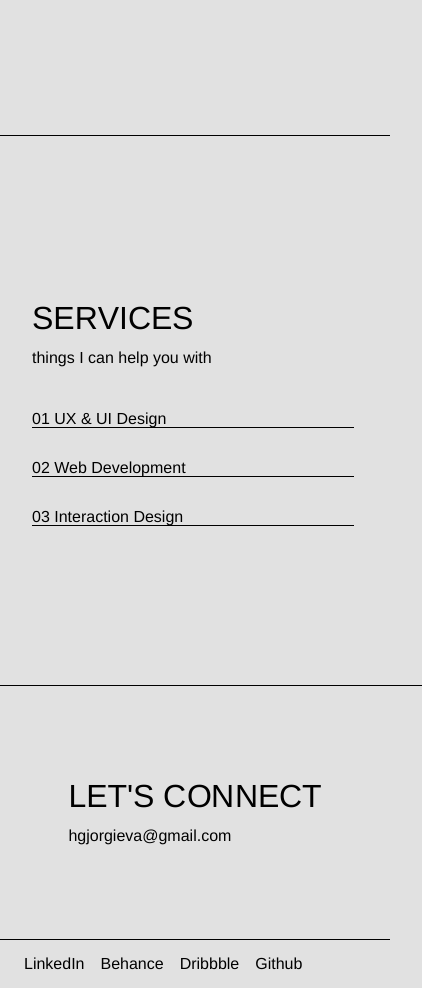
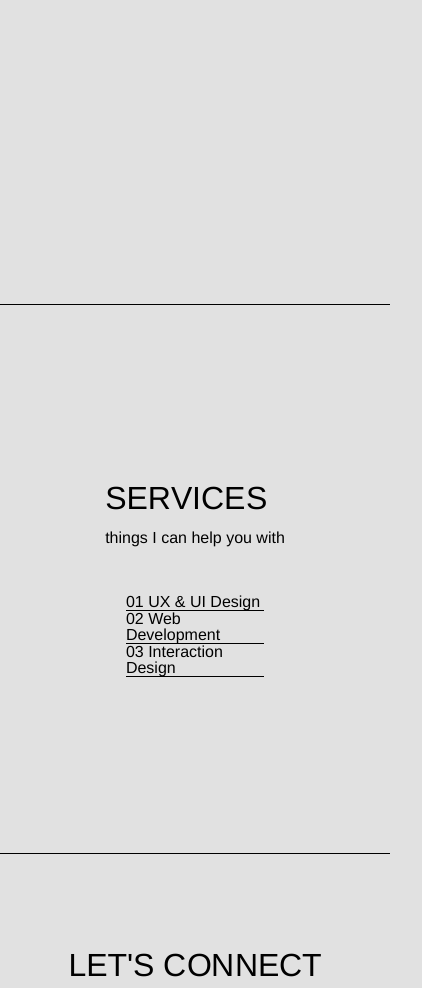
Before and after one commit to HristinaGjo/Website-Portfolio-HG, a React (Vite) app: page / in a window 390 px wide. Shown: the part 2261-3249 px from the top of the page, 422 px wide, since content can reach past the window. Built offline with nearby package versions, Linux system fonts and the light colour scheme.

Commit message:
some state for responsivnes still not good align center

```diff
--- a/src/components/Services.jsx
+++ b/src/components/Services.jsx
@@ -46,9 +46,9 @@ const Services = ({ id }) => {
                 <p>things I can help you with</p>
             </div>
             <div className={classes.rightCtn}>
-                <span className={classes.line1}>01 {" "}UX & UI Design</span>
-                <span className={classes.line2}>02 {" "}Web Development</span>
-                <span className={classes.line3}>03 {" "}Interaction Design</span>
+                <span >01 {" "}UX & UI Design</span>
+                <span >02 {" "}Web Development</span>
+                <span >03 {" "}Interaction Design</span>
             </div>
         </div>
         </>
--- a/src/styles/about.module.css
+++ b/src/styles/about.module.css
@@ -5,10 +5,9 @@ body {
 
 .pageCtn {
     width: 100%;
-    height: 100vh;
+    height: 120vh;
     /* background: red;*/
     display: flex;
-    flex-direction: column;
     justify-content: center;
     align-items: center;
     border-bottom: 1px solid black;
--- a/src/styles/connect.module.css
+++ b/src/styles/connect.module.css
@@ -59,15 +59,17 @@ body {
   height: 30vh;
   display: flex;
   justify-content: center;
+
   align-items: center;
   border-bottom: 1px solid black;
-  margin: 0;
+  /*margin-left: 2rem; */
 }
 
 .leftCtn {
   display: flex;
   flex-direction: column; /* Ensure text and email are stacked vertically */
-  align-items: flex-start; /* Center text and email horizontally */
+  align-items: flex-start;
+  margin: 0; /* Center text and email horizontally */
 }
 
 .leftCtn span {
--- a/src/styles/services.module.css
+++ b/src/styles/services.module.css
@@ -2,8 +2,6 @@ body {
   overflow-x: hidden;
   margin: 0;
 }
-
-
 
 .pageCtn {
     width: 100%;
@@ -11,23 +9,21 @@ body {
     display: flex;
     flex-direction: column;
     justify-content: center;
+    align-items: center;
     border-bottom: 1px solid black;
-    padding-left: 2rem;
+    /*padding-left: 2rem;*/
   }
 
-  .textCtn {
-    width: 81%;
+  /*.textCtn {
+    width: 50%;
     max-width: 800px;
     font-family: "Helvetica";
     display: flex;
-    justify-content: space-between;
     align-items: center;
-  }
+  } */
 
   .leftCtn {
     font-size: 2rem;
-    margin-bottom: 8rem;
-    margin-top: -.5rem;
   }
 
   .leftCtn p {
@@ -36,25 +32,18 @@ body {
   }
 
   .rightCtn {
-    position: absolute;
-    left: 0;
-    right: 0;
     overflow-wrap: break-word;
     display: flex;
     flex-direction: column;
-    justify-content: flex-start;
-    align-items: flex-start;
-    margin-top: 7.3rem;
-    padding: 1rem;
+    justify-content: center;
+    align-items: center;
+    margin-top: 2rem;
   }
 
-  .line1,
-  .line2,
-  .line3 {
+  .rightCtn span {
     width: 90%;
-    margin: 1rem;
-    overflow: hidden;
-    position: relative;
+    /* overflow: hidden;
+    position: relative; */
     border-bottom: 1px solid black;
   }
 
```
